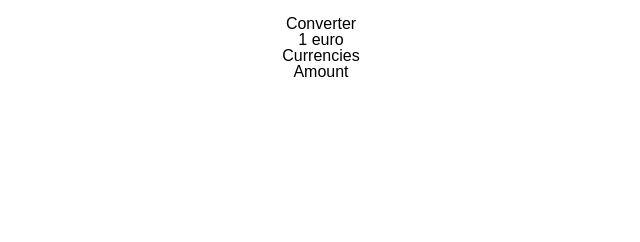
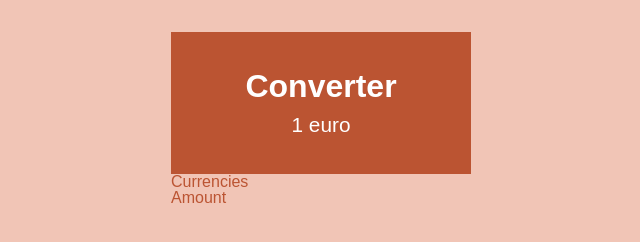
Before and after one commit to Norem29/React_converrtisseur, a React app: page / in a window 1280 px wide. Shown: the whole page, without its empty margins (319-959 px from the left). Built offline with nearby package versions, Linux system fonts and the light colour scheme.

Commit message:
Composant Header -> Style scss

```diff
--- a/src/assets/index.html
+++ b/src/assets/index.html
@@ -4,7 +4,12 @@
         <meta charset="utf-8" />
         <meta name="viewport" content="width=device-width, initial-scale=1.0" />
         <meta http-equiv="x-ua-compatible" content="ie=edge" />
-        <title>Modele</title>
+
+		<link rel="preconnect" href="https://fonts.googleapis.com">
+		<link rel="preconnect" href="https://fonts.gstatic.com" crossorigin>
+		<link href="https://fonts.googleapis.com/css2?family=League+Spartan:wght@300;500;700&display=swap" rel="stylesheet">
+
+        <title>Converter</title>
     </head>
     <body>
         <div id="root"></div>
--- a/src/components/App/styles.css
+++ b/src/components/App/styles.css
@@ -1,5 +1,7 @@
 .app {
-  width: 500px;
-  margin: 1em auto;
-  text-align: center;
+  width: 300px;
+  margin: 0 auto;
+  position: relative;
+  height: 100vh;
+  padding-top: 2em;
 }
--- a/src/components/Header/header.scss
+++ b/src/components/Header/header.scss
@@ -0,0 +1,21 @@
+@use 'src/styles/vars';
+
+.header {
+
+  background-color: vars.$color;
+  color: vars.$color-light;
+  padding: vars.$gutter * 3 0;
+  text-align: center;
+
+  &-title {
+
+    font-size: 2em;
+    font-weight: 700;
+  }
+
+  &-amount {
+
+    margin-top: vars.$gutter;
+    font-size: 1.3em;
+  }
+}
--- a/src/styles/_vars.scss
+++ b/src/styles/_vars.scss
@@ -0,0 +1,9 @@
+$color: #bb5432;
+$color-alt: #f1c5b6;
+$color-light: #fff;
+
+$transition-fast: 0.2s;
+$transition-slow: 1s;
+
+$font: 'spartan', sans-serif;
+$gutter: 0.8rem;
--- a/src/styles/index.scss
+++ b/src/styles/index.scss
@@ -2,7 +2,10 @@
 @use 'vars';
 
 body {
-  font-family: sans-serif;
+  font-family: vars.$font;
+  background-color: vars.$color-alt;
+  font-weight: 300;
+  color: vars.$color;
 }
 
 /*
```
